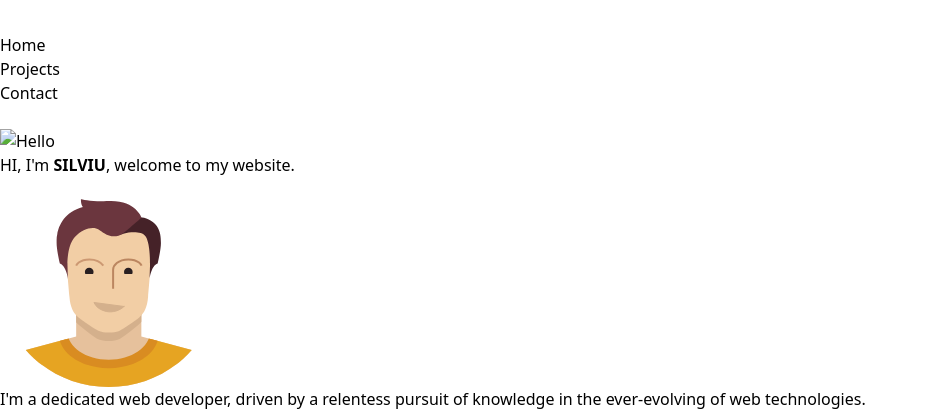
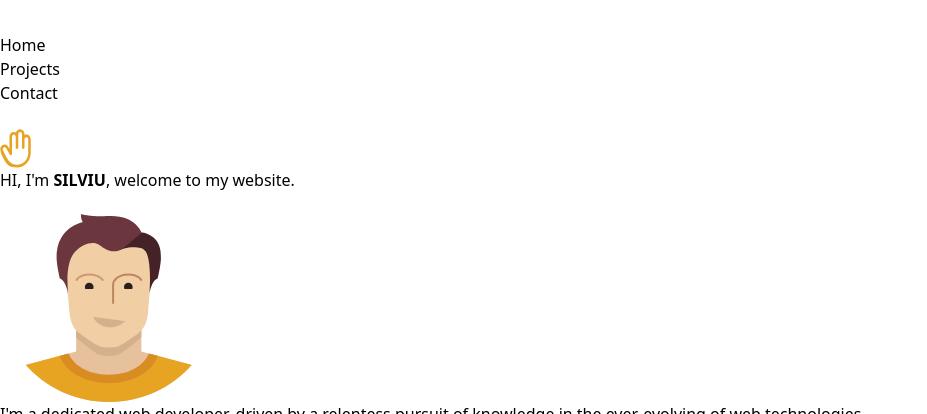
Before and after one commit to Miron-Silviu/portofolio, a website: page index.html in a window 1280 px wide. Shown: the part 1160-1574 px from the top of the page, without its empty margins (0-927 px from the left). Drawn offline with nearby package versions, Linux system fonts and the light colour scheme; files that its build step writes are made by us from their sources; the site is published under a folder, as on GitHub Pages, so addresses that start at the root find nothing.

Commit message:
New modification

```diff
--- a/index.html
+++ b/index.html
@@ -64,7 +64,7 @@
         <section aria-label="Section with download CV button and links to connect to Github and Linkedin"
             class="flex-col  xs:block xs:justify-center ">
             <div class="flex max-w-[270px] xs:w-full   md:max-w-[300px">
-                <img class="w-5 static mr-1 h-8 sm:bg-blue-700  xs:bg-green-700 xs:h-8 " src="/icons/hello_3.svg"
+                <img class="w-5 static mr-1 h-8 sm:bg-blue-700  xs:bg-green-700 xs:h-8 " src="./icons/hello_3.svg"
                     alt="Hello">
                 <h2 class="text-[20px] text-white xs:ml-5">HI, I'm <strong class="text-[#D4B08C] ">SILVIU</strong>,
                     welcome to my
```
